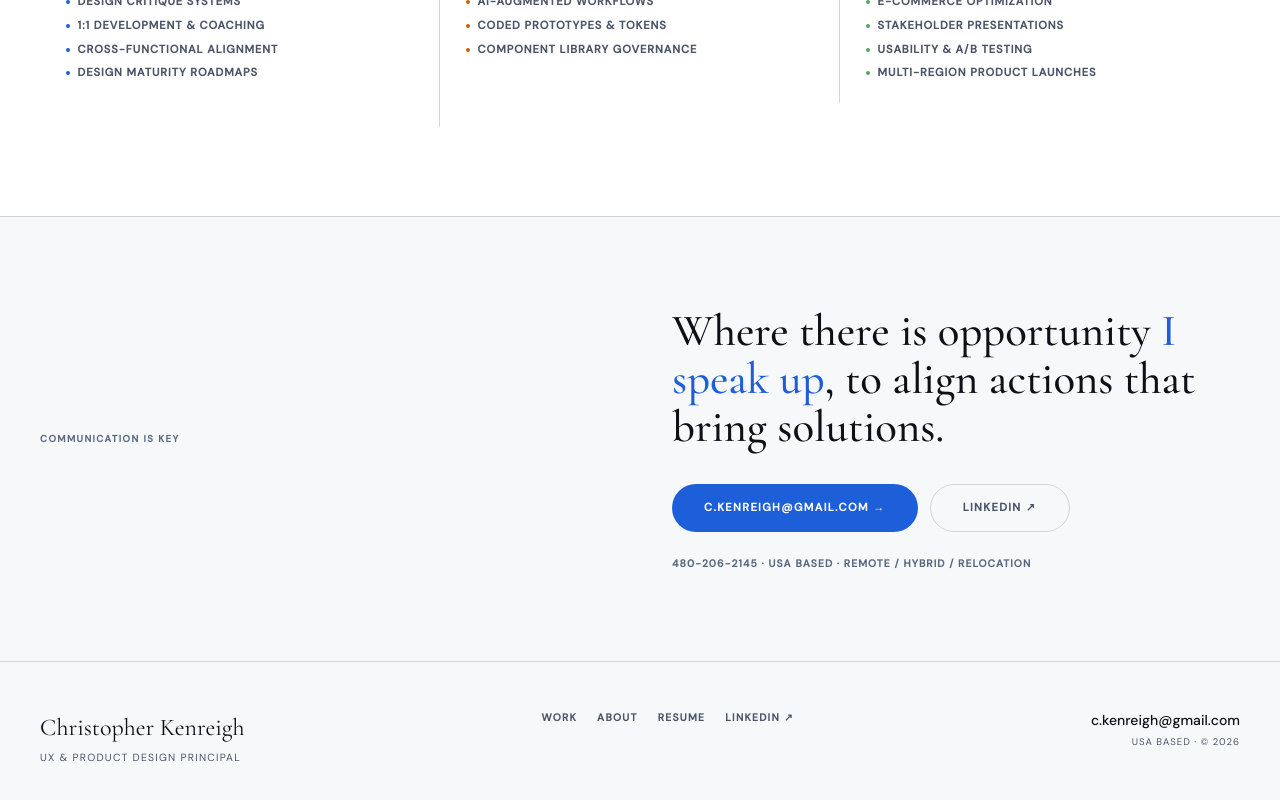
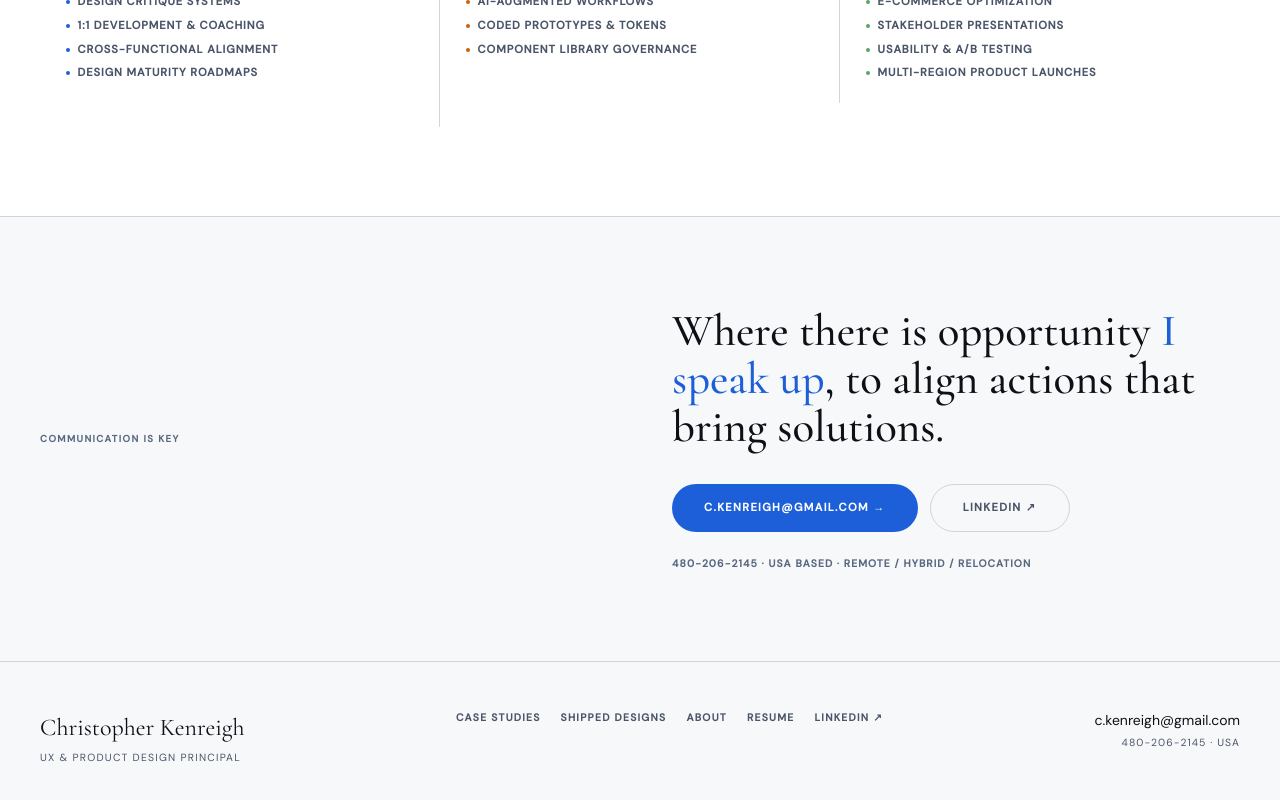
Before and after one commit to tangiblethinking/testPortfo, a React (Vite) app: page / in a window 1280 px wide. Shown: the part 5387-6187 px from the top of the page. Built offline with nearby package versions, Linux system fonts and the light colour scheme.

Commit message:
Update Footer and Nav for Shipped Designs; add companyKey to data files

```diff
--- a/src/components/Footer.jsx
+++ b/src/components/Footer.jsx
@@ -21,9 +21,10 @@ export function Footer({ setPage }) {
 
         <nav aria-label="Footer navigation" style={{ display: 'flex', flexWrap: 'wrap', gap: '1.25rem', alignItems: 'center' }}>
           {[
-            { label: 'Work',   p: 'work' },
-            { label: 'About',  p: 'about' },
-            { label: 'Resume', p: 'resume' },
+            { label: 'Case Studies',    p: 'work' },
+            { label: 'Shipped Designs', p: 'shipped' },
+            { label: 'About',           p: 'about' },
+            { label: 'Resume',          p: 'resume' },
           ].map(({ label, p }) => (
             <button key={p} onClick={() => go(p)} style={{
               fontSize: '0.65rem', textTransform: 'uppercase',
@@ -52,15 +53,14 @@ export function Footer({ setPage }) {
           <a
             href="mailto:c.kenreigh@gmail.com"
             style={{
-              fontSize: '0.875rem', color: 'var(--ink-primary)',
-              textDecoration: 'none', display: 'block', marginBottom: 4,
-              transition: 'color 0.2s', fontWeight: 500,
+              fontSize: '0.875rem', color: 'var(--ink-primary)', textDecoration: 'none',
+              transition: 'color 0.2s', display: 'block', marginBottom: 4,
             }}
             onMouseEnter={e => e.currentTarget.style.color = 'var(--accent)'}
             onMouseLeave={e => e.currentTarget.style.color = 'var(--ink-primary)'}
           >c.kenreigh@gmail.com</a>
-          <p style={{ fontSize: '0.6rem', color: 'var(--ink-secondary)', textTransform: 'uppercase', letterSpacing: '0.1em' }}>
-            USA Based · © 2026
+          <p style={{ fontSize: '0.65rem', color: 'var(--ink-secondary)', textTransform: 'uppercase', letterSpacing: '0.1em' }}>
+            480-206-2145 · USA
           </p>
         </div>
       </div>
```
